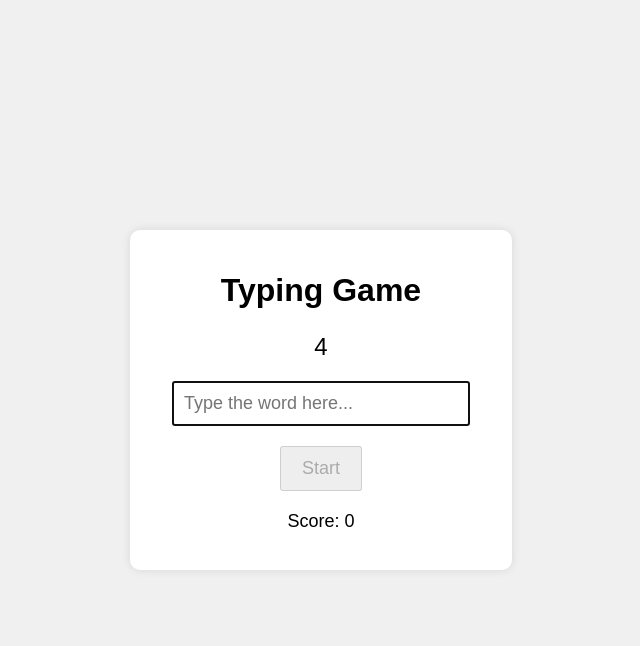
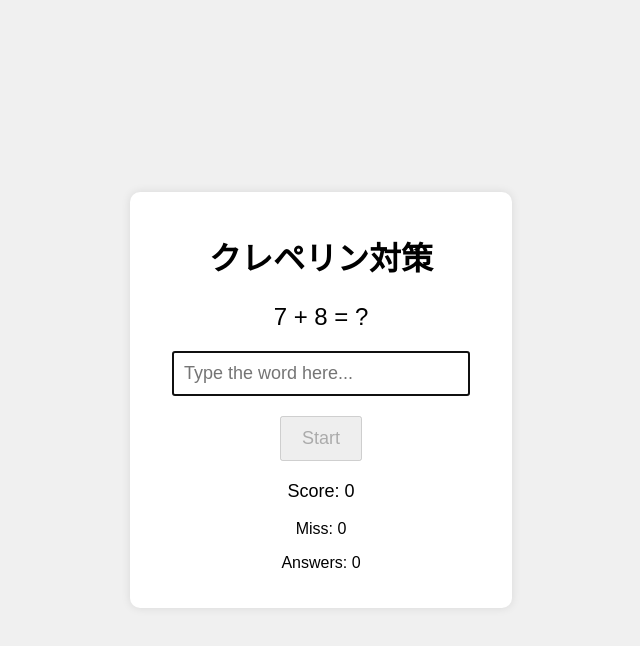
Before and after one commit to dev001hajipro/hello-copilot-agent, a website with bundled scripts: page index.html in a window 1280 px wide. Both pictures are taken after a click on the button "Start". Shown: the whole page, without its empty margins (319-959 px from the left). Built offline with nearby package versions, Linux system fonts and the light colour scheme.

Commit message:
Refactor Kreapelin test game
- Updated `index.html` to use Japanese language and added Roboto font.
- Modified `kreapelin.js` to export `generateSequence` function.
- Enhanced `script.js` to integrate sequence generation and game logic.
- Updated `styles.css` for better UI alignment and styling.
- Removed unnecessary `index.js` file.

```diff
--- a/index.html
+++ b/index.html
@@ -1,19 +1,20 @@
 <!DOCTYPE html>
-<html lang="en">
+<html lang="ja">
 <head>
     <meta charset="UTF-8">
     <meta name="viewport" content="width=device-width, initial-scale=1.0">
-    <title>Typing Game</title>
+    <title>クレペリン対策</title>
+    <link href="https://fonts.googleapis.com/css2?family=Roboto:wght@400;700&display=swap" rel="stylesheet">
     <link rel="stylesheet" href="styles.css">
 </head>
 <body>
     <div class="game-container">
-        <h1>Typing Game</h1>
+        <h1>クレペリン対策</h1>
         <p id="word-display">Press Start to begin</p>
         <input type="text" id="word-input" placeholder="Type the word here..." disabled>
         <button id="start-button">Start</button>
         <p id="score">Score: 0</p>
     </div>
-    <script src="script.js"></script>
+    <script src="script.js" type="module"></script>
 </body>
 </html>
--- a/kreapelin.js
+++ b/kreapelin.js
@@ -2,7 +2,7 @@ const validNumbers = [3, 4, 5, 6, 7, 8, 9];
 const sequenceLength = 116;
 const blockSize = 5;
 
-function generateSequence() {
+export function generateSequence() {
     let sequence = [];
     while (sequence.length < sequenceLength) {
         let num = getRandomNumber();
--- a/script.js
+++ b/script.js
@@ -1,51 +1,73 @@
+import { generateSequence } from './kreapelin.js';
+
 const wordDisplay = document.getElementById('word-display');
 const wordInput = document.getElementById('word-input');
 const startButton = document.getElementById('start-button');
 const scoreDisplay = document.getElementById('score');
+const missDisplay = document.createElement('p');
+missDisplay.id = 'miss';
+missDisplay.textContent = 'Miss: 0';
+document.querySelector('.game-container').appendChild(missDisplay);
+const answerCountDisplay = document.createElement('p');
+answerCountDisplay.id = 'answer-count';
+answerCountDisplay.textContent = 'Answers: 0';
+document.querySelector('.game-container').appendChild(answerCountDisplay);
 
-const words = ['1', '2', '3', '4', '5', '6', '7', '8', '9', '0'];
-let currentWord = '';
+let sequence = [];
+let currentIndex = 0;
 let score = 0;
-let gameInterval;
+let miss = 0;
+let answerCount = 0;
 
 startButton.addEventListener('click', startGame);
 wordInput.addEventListener('input', checkInput);
-wordInput.addEventListener('keydown', restrictInput);
 
 function startGame() {
+    console.log('startGame');
+    sequence = generateSequence();
+    currentIndex = 0;
     score = 0;
+    miss = 0;
+    answerCount = 0;
     scoreDisplay.textContent = `Score: ${score}`;
+    missDisplay.textContent = `Miss: ${miss}`;
+    answerCountDisplay.textContent = `Answers: ${answerCount}`;
     wordInput.disabled = false;
     wordInput.value = '';
     wordInput.focus();
     startButton.disabled = true;
-    nextWord();
-    gameInterval = setInterval(nextWord, 5000);
+    nextPair();
 }
 
-function nextWord() {
-    currentWord = words[Math.floor(Math.random() * words.length)];
-    wordDisplay.textContent = currentWord;
-    wordInput.value = '';
+function nextPair() {
+    if (currentIndex < sequence.length - 1) {
+        const element1 = sequence[currentIndex];
+        const element2 = sequence[currentIndex + 1];
+        wordDisplay.textContent = `${element1} + ${element2} = ?`;
+        wordInput.value = '';
+        currentIndex++;
+    } else {
+        endGame();
+    }
 }
 
 function checkInput() {
-    if (wordInput.value === currentWord) {
+    const element1 = sequence[currentIndex - 1];
+    const element2 = sequence[currentIndex];
+    const correctAnswer = (element1 + element2) % 10;
+    if (parseInt(wordInput.value) === correctAnswer) {
         score++;
         scoreDisplay.textContent = `Score: ${score}`;
-        nextWord();
+    } else {
+        miss++;
+        missDisplay.textContent = `Miss: ${miss}`;
     }
-}
-
-function restrictInput(event) {
-    const key = event.key;
-    if (!/^[0-9]$/.test(key) && key !== 'Backspace') {
-        event.preventDefault();
-    }
+    answerCount++;
+    answerCountDisplay.textContent = `Answers: ${answerCount}`;
+    nextPair();
 }
 
 function endGame() {
-    clearInterval(gameInterval);
     wordDisplay.textContent = 'Game Over! Press Start to play again.';
     wordInput.disabled = true;
     startButton.disabled = false;
```
